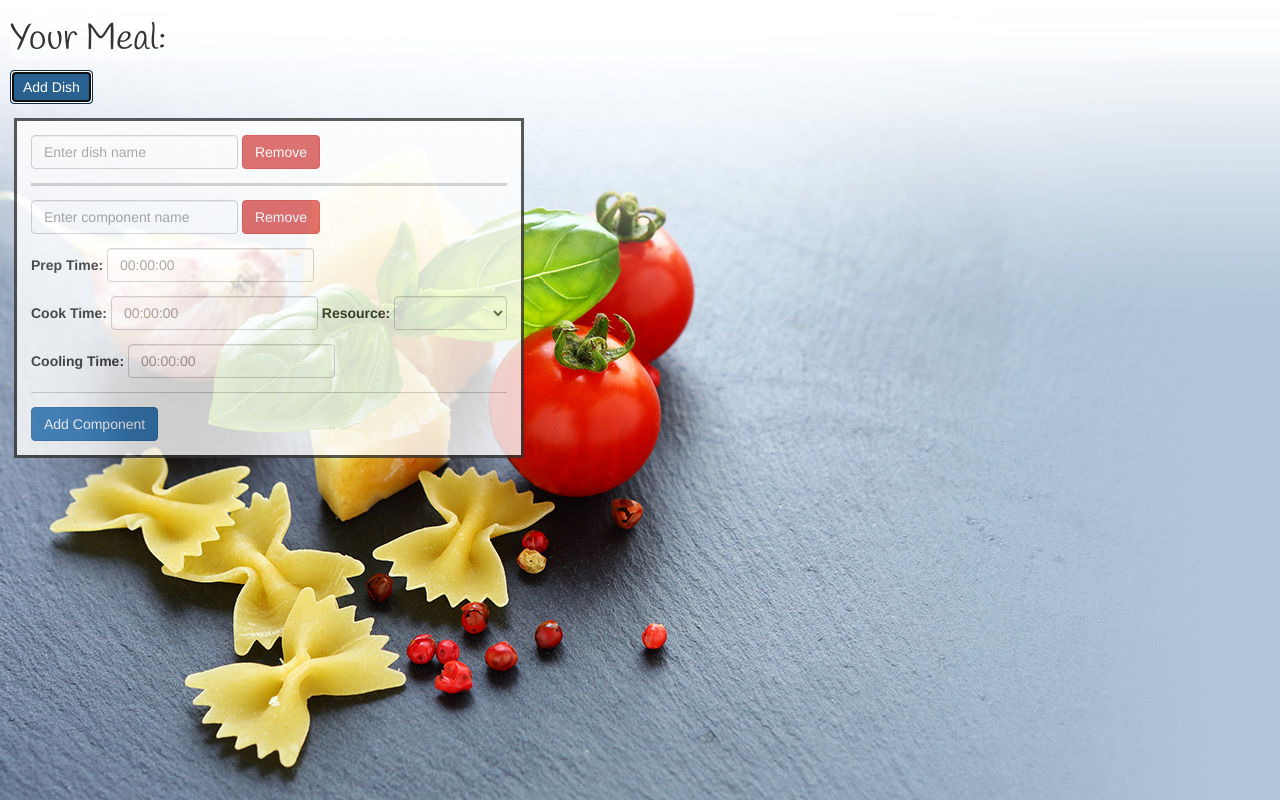
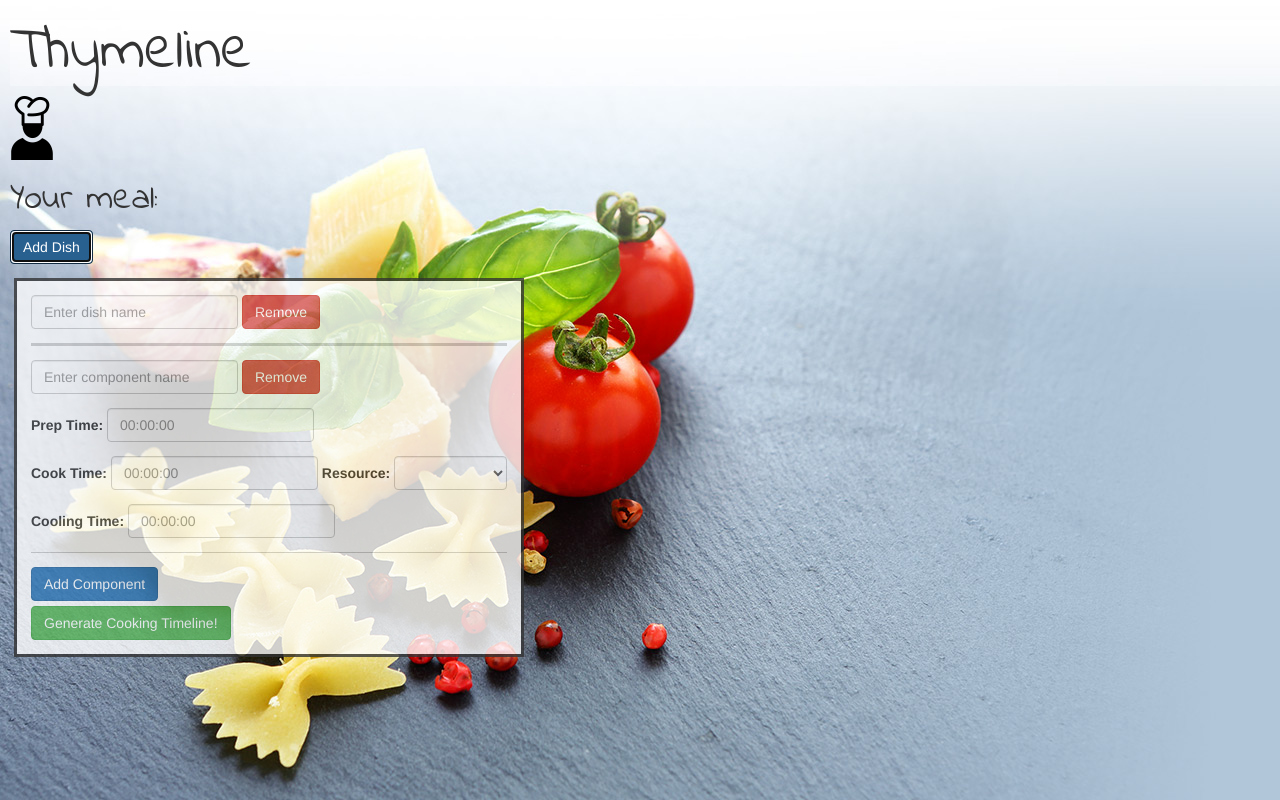
Before and after one commit to bwbarron/cooking-timeline, a website: page index.html at #!/form in a window 1280 px wide. Both pictures are taken after a click on the button "Add Dish". Drawn offline with nearby package versions, Linux system fonts and the light colour scheme; some packages are replaced by stand-ins of ours; files whose address does not match are found by name.

Commit message:
more css stuff etc

```diff
--- a/css/main.css
+++ b/css/main.css
@@ -1,14 +1,24 @@
-body, #meal {
+body, #title {
     /*font-family: sans-serif; */
-    font-family: 'Handlee', cursive;
+    font-size: 60px;
+    font-family: 'Indie Flower', cursive;
     background-image: url(img/ingredients.jpg);
+    background-repeat: no-repeat;
 }
 
 input {
     margin-bottom: 20px;
 }
 
-#meal, #addDish {
+#meal {
+    font-family: 'Indie Flower', cursive;
+}
+
+#componentBtn {
+    margin-bottom: 5px;
+}
+
+#title, #addDish, #meal {
     margin-left: 10px;
 }
 
--- a/index.html
+++ b/index.html
@@ -5,7 +5,7 @@
         <title>Cooking Timeline</title>
         <link rel="stylesheet" href="css/main.css"/>
         <link rel="stylesheet" href="https://maxcdn.bootstrapcdn.com/bootstrap/3.3.6/css/bootstrap.min.css" integrity="sha384-1q8mTJOASx8j1Au+a5WDVnPi2lkFfwwEAa8hDDdjZlpLegxhjVME1fgjWPGmkzs7" crossorigin="anonymous">
-        <link href='https://fonts.googleapis.com/css?family=Handlee' rel='stylesheet' type='text/css'>
+        <link href='https://fonts.googleapis.com/css?family=Indie+Flower' rel='stylesheet' type='text/css'>
         <script src="https://ajax.googleapis.com/ajax/libs/angularjs/1.4.7/angular.min.js"></script>
         <script src="https://cdnjs.cloudflare.com/ajax/libs/angular-ui-router/0.2.15/angular-ui-router.min.js"></script>
     </head>
--- a/views/forms.html
+++ b/views/forms.html
@@ -1,6 +1,13 @@
 <div>
-    <h1 id="meal">Your Meal:</h1>
-    <button id="addDish" class="btn btn-primary" ng-click = "addDish()">Add Dish</button>
+    <div>
+        <h1 id="title">Thymeline</h1>
+        <img src="img/chef20.png" alt=""/>
+        <link rel="icon" href="css/svg/chef20.svg"/>
+    </div>
+    <div>
+        <h1 id="meal">Your meal:</h1>
+        <button id="addDish" class="btn btn-primary" ng-click = "addDish()">Add Dish</button>
+    </div>
     <form class="cooking form-inline" name="cookingInfo" novalidate time-is-present>
         <div class="form-group">
             <div class = "dish-container" ng-repeat = "dish in meal track by $index">
@@ -46,7 +53,8 @@
                     </div>
 
                 </div>
-                <button class="btn btn-primary" ng-click = "addComponent($index)">Add Component</button>
+                <button id="componentBtn" class="btn btn-primary" ng-click = "addComponent($index)">Add Component</button>
+                <br><button class="btn btn-success">Generate Cooking Timeline!</button>
             </div>
         </div>
     </form>
```
Also changed, not shown: css/img/chef20.png (added), css/svg/chef20.svg (added).
